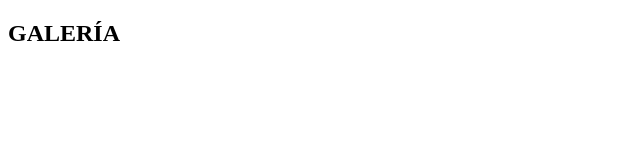
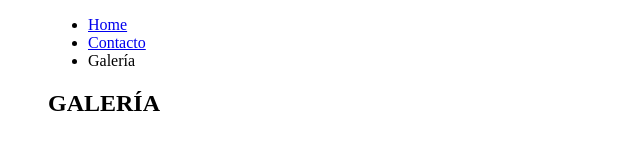
Before and after one commit to claudiahergre/origin, a plain HTML site: page galeria.html in a window 1280 px wide. Shown: the whole page, without its empty margins (0-640 px from the left). Drawn offline with Linux system fonts and the light colour scheme.

Commit message:
menu en galería

```diff
--- a/galeria.html
+++ b/galeria.html
@@ -9,11 +9,18 @@
 </head>
 
 <body>
-    <h2>GALERÍA</h2>
+    <menu>
+        <ul>
+            <li><a href="index.html">Home</a></li>
+            <li><a href="contacto.html">Contacto</a></li>
+            <li><a href="galeria.html"></a>Galería</li>
+        </ul>
 
-    <figure>
-        <img src="" alt="">
-    </figure>
+        <h2>GALERÍA</h2>
+
+        <figure>
+            <img src="" alt="">
+        </figure>
 </body>
 
 </html>
```
